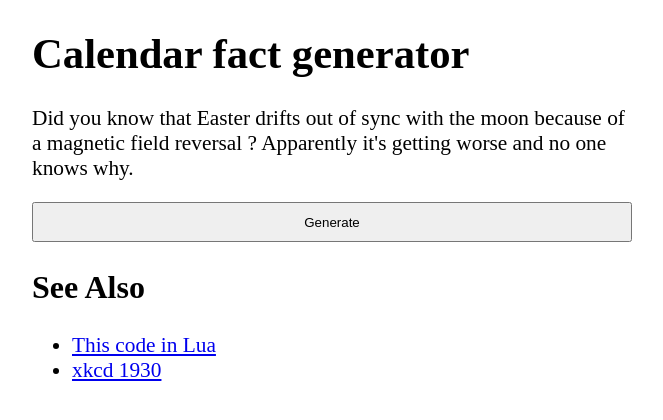
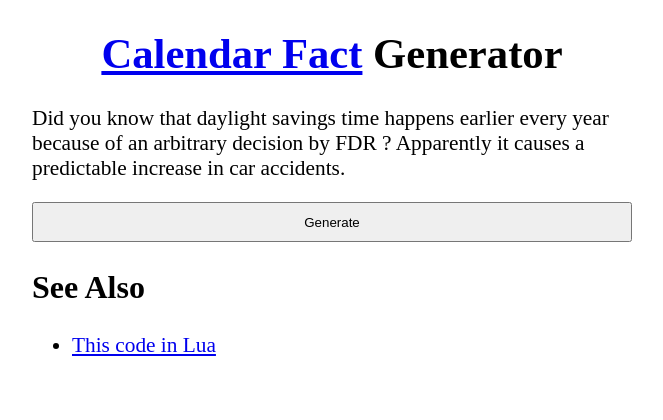
Before and after one commit to oliverkwebb/calfact, a plain HTML site: page index.html in a window 1280 px wide. Shown: the whole page, without its empty margins (308-971 px from the left). Drawn offline with Linux system fonts and the light colour scheme.

Commit message:
do js better

```diff
--- a/index.html
+++ b/index.html
@@ -1,6 +1,23 @@
 <!DOCTYPE html>
 <html>
 <head>
+<style>
+h1 {font-family:"sans serif"; text-align:center;}
+body {width:66%; max-width:600px; margin:auto; font-size:16pt;}
+@media screen and (max-device-width:480px) { body { width:80% } }
+button {width:100%; height:40px;}
+</style>
+<title>xkcd 1930 generator</title>
+</head>
+<body>
+	<h1><a href="https://xkcd.com/1930/">Calendar Fact</a> Generator</h1>
+	<p id="meow">Did you know that this trinket doesn't work without javascript?</p>
+	<button onclick="generate()">Generate</button>
+	<br/>
+	<h2>See Also</h2>
+	<ul>
+	<li><a href="https://github.com/oliverkwebb/calfact">This code in Lua</li>
+	</ul>
 <script>
 /*
 By Oliver Webb (c) 2024, Under 0BSD License
@@ -173,29 +190,11 @@ function resolve(sym) {
 		submit(sym);
 		submit(" ");
 	} else {
-		let x = bnflist[sym][rand(bnflist[sym].length)];
-		for (let i = 0; i < x.length; i++) {
-			resolve(x[i]);
-		}
+		bnflist[sym][rand(bnflist[sym].length)].forEach(resolve);
 	}
 }
+
+generate();
 </script>
-<style>
-h1 {font-family:"sans serif";}
-body {width:66%; max-width:600px; margin:auto; font-size:16pt;}
-@media screen and (max-device-width:480px) { body { width:80% } }
-button {width:100%; height:40px;}
-</style>
-<title>xkcd 1930 generator</title>
-</head>
-<body>
-	<h1>Calendar fact generator</h1>
-	<p id="meow">Did you know that Easter drifts out of sync with the moon because of a magnetic field reversal ? Apparently it's getting worse and no one knows why. </p>
-	<button onclick="generate()">Generate</button>
-	<br/>
-	<h2>See Also</h2>
-	<ul>
-	<li><a href="https://github.com/oliverkwebb/calfact">This code in Lua</li>
-	<li><a href="https://xkcd.com/1930/">xkcd 1930</li>
-	</ul>
 </body>
+</html>
```
